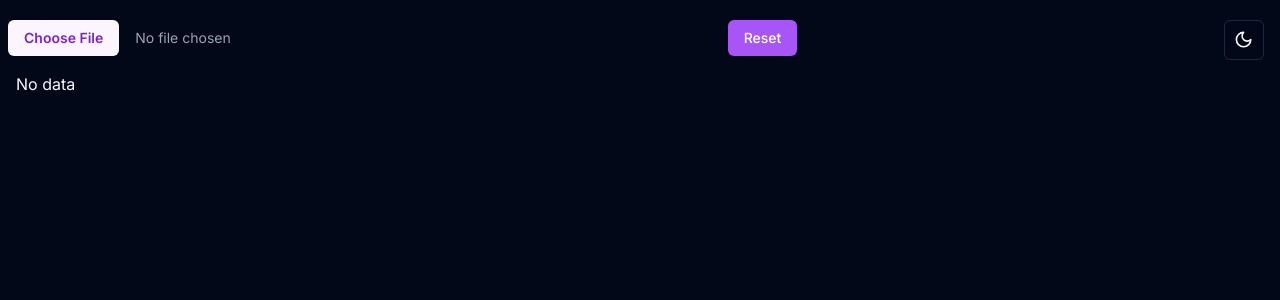
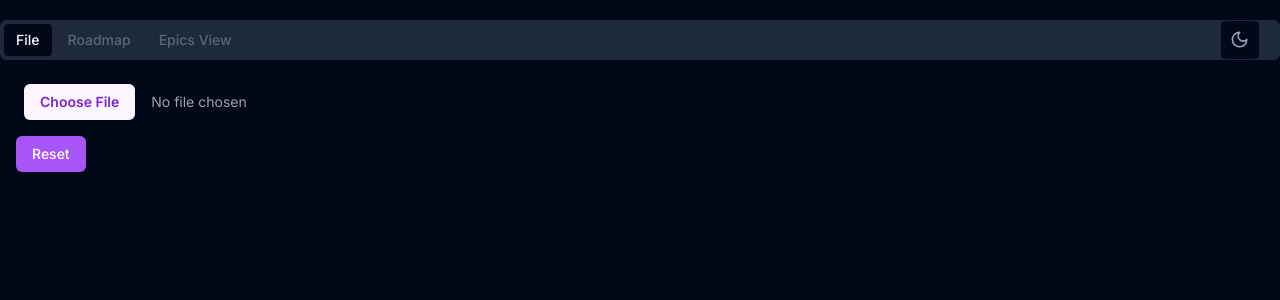
Before and after one commit to ccaprini39/data-vis-client, a Next.js app: page / in a window 1280 px wide. Shown: the top 300 px of the page. Built offline with nearby package versions, Linux system fonts and the light colour scheme.

Commit message:
added in tabs, moved things around a bit

```diff
--- a/app/client-components/MainApplicationPage.tsx
+++ b/app/client-components/MainApplicationPage.tsx
@@ -2,6 +2,9 @@ import React, { useState, useEffect } from "react";
 import { parseXLSFile, TaskOrder } from "./data-manipulation";
 import Roadmap from "./Roadmap";
 import { ModeToggle } from "@/components/ModeToggleButton";
+
+import { Tabs, TabsList, TabsContent, TabsTrigger } from "@/components/ui/tabs";
+
 
 export default function MainApplicationPage() {
   const [selectedFile, setSelectedFile] = useState<File | null>(null);
@@ -27,6 +30,49 @@ export default function MainApplicationPage() {
     const file = event.target.files ? event.target.files[0] : null;
     setSelectedFile(file);
   }
+
+  return (
+    <div className="w-full h-full m-5">
+      <Tabs defaultValue="file" className="w-full">
+        <TabsList className="flex flex-row justify-between">
+          <div className="flex gap-1">
+            <TabsTrigger value="file">File</TabsTrigger>
+            <TabsTrigger disabled={tableData.length === 0} value="roadmap">Roadmap</TabsTrigger>
+            <TabsTrigger disabled={tableData.length === 0} value="epic">Epics View</TabsTrigger>
+          </div>
+          <ModeToggle />
+        </TabsList>
+        <TabsContent value="file" className="p-4">
+          <label htmlFor="fileInput" className="block">
+            <span className="sr-only">Choose file</span>
+            <input
+              type="file"
+              id="fileInput"
+              onChange={handleChange}
+              accept=".xls,.xlsx"
+              className="block w-full mb-4 mx-2 text-sm text-gray-400 file:mr-4 file:py-2 file:px-4 file:rounded-md file:border-0 file:text-sm file:font-semibold file:bg-purple-50 file:text-purple-700 hover:file:bg-gray-300"
+            />
+          </label>
+          <button
+            className="px-4 py-2 mb-4 text-sm font-medium text-white bg-purple-500 rounded-md hover:bg-purple-800 focus:outline-none focus:ring-2 focus:ring-purple-500 focus:ring-offset-2"
+            onClick={handleResetFileSelection}
+          >
+            Reset
+          </button>
+        </TabsContent>
+        <TabsContent value="roadmap" className="p-4">
+          {tableData.length === 0 ? (
+            <div className="mx-4">No data</div>
+          ) : (
+            <Roadmap taskOrders={tableData} />
+          )}
+        </TabsContent>
+        <TabsContent value="epic" className="p-4">
+          <div>Epics View</div>
+        </TabsContent>
+      </Tabs>
+    </div>
+  )
 
   return (
     <div className="w-full h-full m-5">
--- /dev/null
+++ b/components/ui/card.tsx
@@ -0,0 +1,79 @@
+import * as React from "react"
+
+import { cn } from "@/lib/utils"
+
+const Card = React.forwardRef<
+  HTMLDivElement,
+  React.HTMLAttributes<HTMLDivElement>
+>(({ className, ...props }, ref) => (
+  <div
+    ref={ref}
+    className={cn(
+      "rounded-lg border bg-card text-card-foreground shadow-sm",
+      className
+    )}
+    {...props}
+  />
+))
+Card.displayName = "Card"
+
+const CardHeader = React.forwardRef<
+  HTMLDivElement,
+  React.HTMLAttributes<HTMLDivElement>
+>(({ className, ...props }, ref) => (
+  <div
+    ref={ref}
+    className={cn("flex flex-col space-y-1.5 p-6", className)}
+    {...props}
+  />
+))
+CardHeader.displayName = "CardHeader"
+
+const CardTitle = React.forwardRef<
+  HTMLParagraphElement,
+  React.HTMLAttributes<HTMLHeadingElement>
+>(({ className, ...props }, ref) => (
+  <h3
+    ref={ref}
+    className={cn(
+      "text-2xl font-semibold leading-none tracking-tight",
+      className
+    )}
+    {...props}
+  />
+))
+CardTitle.displayName = "CardTitle"
+
+const CardDescription = React.forwardRef<
+  HTMLParagraphElement,
+  React.HTMLAttributes<HTMLParagraphElement>
+>(({ className, ...props }, ref) => (
+  <p
+    ref={ref}
+    className={cn("text-sm text-muted-foreground", className)}
+    {...props}
+  />
+))
+CardDescription.displayName = "CardDescription"
+
+const CardContent = React.forwardRef<
+  HTMLDivElement,
+  React.HTMLAttributes<HTMLDivElement>
+>(({ className, ...props }, ref) => (
+  <div ref={ref} className={cn("p-6 pt-0", className)} {...props} />
+))
+CardContent.displayName = "CardContent"
+
+const CardFooter = React.forwardRef<
+  HTMLDivElement,
+  React.HTMLAttributes<HTMLDivElement>
+>(({ className, ...props }, ref) => (
+  <div
+    ref={ref}
+    className={cn("flex items-center p-6 pt-0", className)}
+    {...props}
+  />
+))
+CardFooter.displayName = "CardFooter"
+
+export { Card, CardHeader, CardFooter, CardTitle, CardDescription, CardContent }
--- /dev/null
+++ b/components/ui/tabs.tsx
@@ -0,0 +1,55 @@
+"use client"
+
+import * as React from "react"
+import * as TabsPrimitive from "@radix-ui/react-tabs"
+
+import { cn } from "@/lib/utils"
+
+const Tabs = TabsPrimitive.Root
+
+const TabsList = React.forwardRef<
+  React.ElementRef<typeof TabsPrimitive.List>,
+  React.ComponentPropsWithoutRef<typeof TabsPrimitive.List>
+>(({ className, ...props }, ref) => (
+  <TabsPrimitive.List
+    ref={ref}
+    className={cn(
+      "inline-flex h-10 items-center justify-center rounded-md bg-muted p-1 text-muted-foreground",
+      className
+    )}
+    {...props}
+  />
+))
+TabsList.displayName = TabsPrimitive.List.displayName
+
+const TabsTrigger = React.forwardRef<
+  React.ElementRef<typeof TabsPrimitive.Trigger>,
+  React.ComponentPropsWithoutRef<typeof TabsPrimitive.Trigger>
+>(({ className, ...props }, ref) => (
+  <TabsPrimitive.Trigger
+    ref={ref}
+    className={cn(
+      "inline-flex items-center justify-center whitespace-nowrap rounded-sm px-3 py-1.5 text-sm font-medium ring-offset-background transition-all focus-visible:outline-none focus-visible:ring-2 focus-visible:ring-ring focus-visible:ring-offset-2 disabled:pointer-events-none disabled:opacity-50 data-[state=active]:bg-background data-[state=active]:text-foreground data-[state=active]:shadow-sm",
+      className
+    )}
+    {...props}
+  />
+))
+TabsTrigger.displayName = TabsPrimitive.Trigger.displayName
+
+const TabsContent = React.forwardRef<
+  React.ElementRef<typeof TabsPrimitive.Content>,
+  React.ComponentPropsWithoutRef<typeof TabsPrimitive.Content>
+>(({ className, ...props }, ref) => (
+  <TabsPrimitive.Content
+    ref={ref}
+    className={cn(
+      "mt-2 ring-offset-background focus-visible:outline-none focus-visible:ring-2 focus-visible:ring-ring focus-visible:ring-offset-2",
+      className
+    )}
+    {...props}
+  />
+))
+TabsContent.displayName = TabsPrimitive.Content.displayName
+
+export { Tabs, TabsList, TabsTrigger, TabsContent }
--- a/package.json
+++ b/package.json
@@ -13,6 +13,7 @@
     "@radix-ui/react-dropdown-menu": "^2.0.6",
     "@radix-ui/react-hover-card": "^1.0.7",
     "@radix-ui/react-slot": "^1.0.2",
+    "@radix-ui/react-tabs": "^1.0.4",
     "class-variance-authority": "^0.7.0",
     "clsx": "^2.1.0",
     "dom-to-image": "^2.6.0",
```
Also changed, not shown: 2 other files (tests, documents, lock files or other folders).
